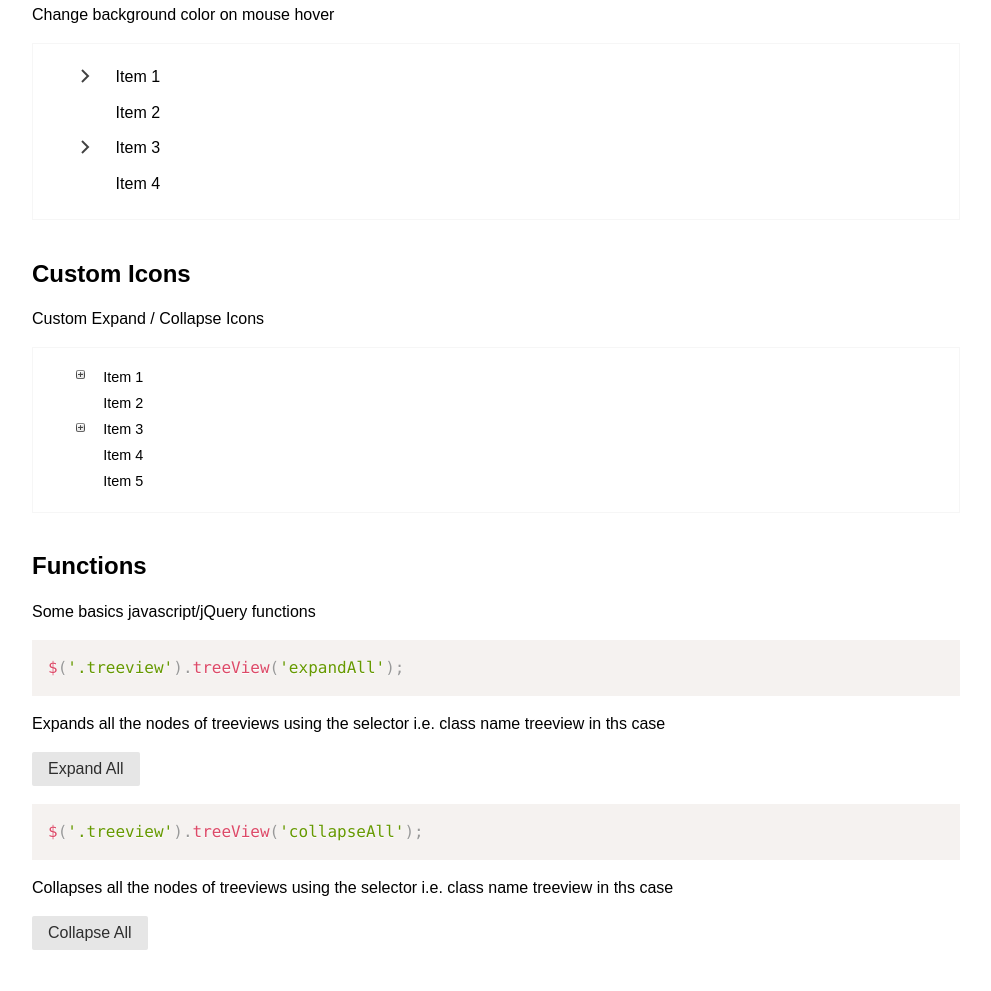
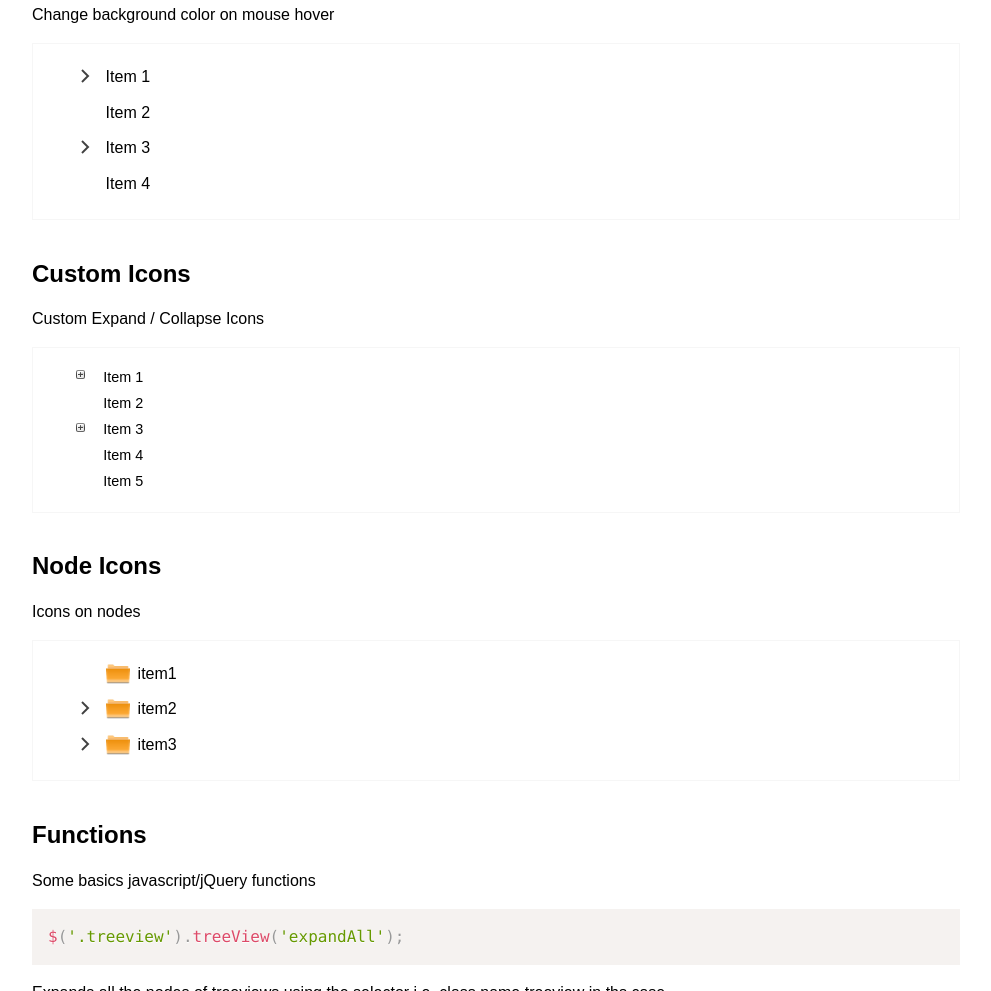
Before and after one commit to samarsault/TreeViewJS, a plain HTML site: page index.html in a window 1280 px wide. Shown: the part 493-1484 px from the top of the page, without its empty margins (144-1135 px from the left). Drawn offline with nearby package versions, Linux system fonts and the light colour scheme.

Commit message:
Add node icons samples

```diff
--- a/css/jquery.treeView.css
+++ b/css/jquery.treeView.css
@@ -24,10 +24,18 @@
 
 .treeview>li:hover {
 	cursor: pointer;
+	background-size: 24px 24px;
 }
-.treeview span {
-	padding: 10px;
+
+.treeview span.has-node-icon {
+	text-indent: 2%;
+	margin-top:0.2em;
+	padding:0.15em 0 0.5em 2.0em;
+	line-height: 22px;
+	background-repeat:no-repeat;
+	background-size: 24px 24px;
 }
-.treeview span:hover{
+
+.treeview span:not(span.has-node-icon):hover{
 	background-color: rgba(246, 246, 246, 0.7);
 }
--- a/index.html
+++ b/index.html
@@ -114,7 +114,13 @@
 				</ul>
 			</div>
 		</section>
-
+		<section>
+			<h2 class="section-heading">Node Icons</h2>
+			<p class="description">Icons on nodes</p>
+			<div class="treeview-container">
+				<ul id="icon-tree"></ul>
+			</div>
+		</section>
 		<section>
 			<h2 class="section-heading">Functions</h2>
 			<p class="description">Some basics javascript/jQuery functions</p>
@@ -162,7 +168,7 @@
 			</code></pre>
 			<h2 style="font-size: 100%;" class="section-heading">Generated Tree</h2>
 			<div class="treeview-container">
-				<ul class="treeview" id="dataTree"></ul>
+				<ul id="dataTree"></ul>
 			</div>
 		</section>
 
@@ -274,20 +280,5 @@
 	<script src="js/prism.js"></script>
 	<!-- for samples -->
 	<script src="js/script.js"></script>
-	<script>
-	// intialise all the treeView(s)
-	$('.treeview:not(#dataTree)').treeView();
-	// handle expand and collapse buttons
-	$('.btn-expand').click(function () {
-		$('.treeview').treeView('expandAll');
-	});
-	$('.btn-collapse').click(function () {
-		$('.treeview').treeView('collapseAll');
-	})
-	// load the data tree
-	var $dataTree = $('#dataTree');
-	var model = JSON.parse($('#treeModel').html());
-	$dataTree.treeView(model);
-	</script>
 </body>
 </html>
--- a/js/script.js
+++ b/js/script.js
@@ -3,3 +3,78 @@ $('#samplesTree li li').on('click', function () {
 	$('.content').children().css('display', 'none');
 	$('.'+className).css('display', 'block');
 });
+
+// intialise all the treeView(s)
+$('.treeview').treeView();
+// handle expand and collapse buttons
+$('.btn-expand').click(function () {
+	$('.treeview').treeView('expandAll');
+});
+$('.btn-collapse').click(function () {
+	$('.treeview').treeView('collapseAll');
+})
+// load the data tree
+var $dataTree = $('#dataTree');
+var $iconTree = $('#icon-tree');
+var model = JSON.parse($('#treeModel').html());
+var iModel = $.extend({}, model);
+var imgs = ['css/icons/samples/folder.png', 'css/icons/samples/file.png'];
+
+var iconModel = [
+    {
+        "label": "item1",
+        "children": [],
+        "imageIndex": 0
+    },
+    {
+        "label": "item2",
+        "children": [
+            {
+                "label": "subItem",
+                "imageIndex": 1
+            },
+            {
+                "label": "another subItem",
+                "imageIndex": 1
+            },
+            {
+                "label": "last subItem",
+                "imageIndex": 1
+            }
+        ],
+        "imageIndex": 0
+    },
+    {
+        "label": "item3",
+        "children": [
+            {
+                "label": "Hello",
+                "imageIndex": 1
+            },
+            {
+                "label": "Inner List",
+                "children": [
+                    {
+                        "label": "innerItem1",
+                        "imageIndex": 1
+                    },
+                    {
+                        "label": "innerItem2",
+                        "imageIndex": 1
+                    }
+                ]
+            },
+            {
+                "label": "Bye",
+                "imageIndex": 1
+            }
+        ],
+        "imageIndex": 0
+    }
+];
+// create icon tree
+$iconTree.treeView({
+	model: iconModel,
+	imageList: imgs
+});
+$dataTree.treeView(model);
```
Also changed, not shown: css/icons/samples/file.png (added), css/icons/samples/folder.png (added), js/jquery.treeView.js.
